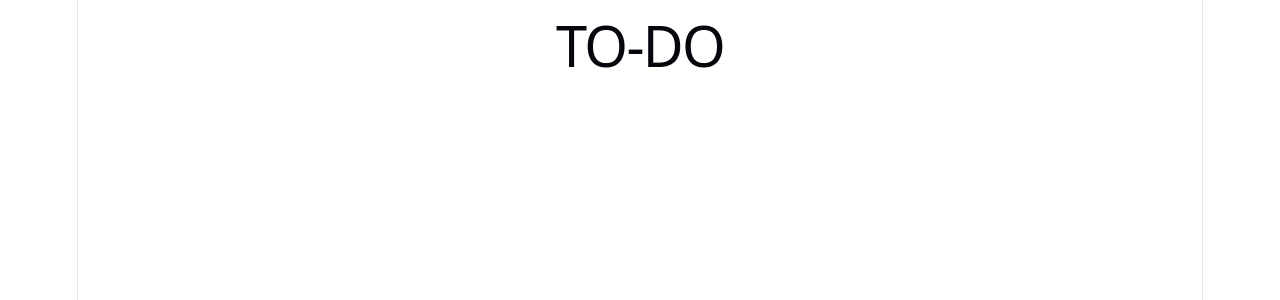
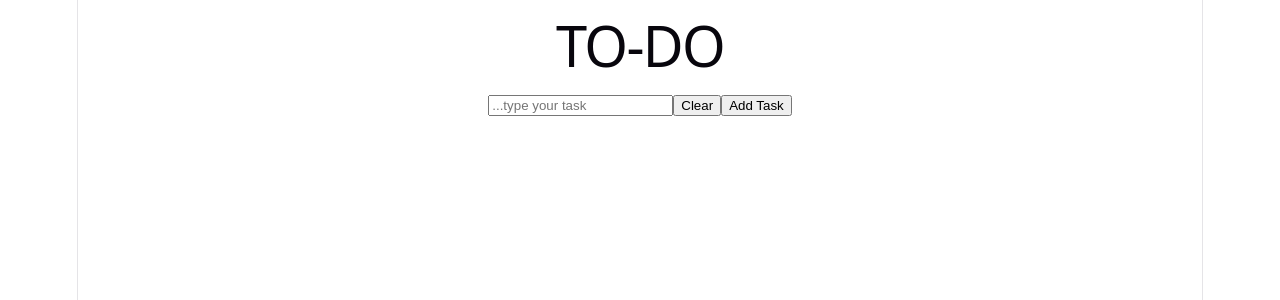
Before and after one commit to kngxfrd/todo_frontend, a React (Vite) app: page / in a window 1280 px wide. Shown: the top 300 px of the page. Built offline with nearby package versions, Linux system fonts and the light colour scheme.

Commit message:
continuing

```diff
--- a/src/App.css
+++ b/src/App.css
@@ -2,3 +2,7 @@
   height: 5%;
   border: 1, gray;
 }
+
+.text-entry{
+  border: 1, gray;
+}
--- a/src/App.tsx
+++ b/src/App.tsx
@@ -5,6 +5,16 @@ function App() {
       <header className="header">
         <h1>TO-DO</h1>
       </header>
+      <div className="text-entry">
+        <input
+          className="input-box"
+          type="text"
+          placeholder="...type your task"
+        />
+        <button>Clear</button>
+        <button>Add Task</button>
+      </div>
+      <div className="tasks"></div>
     </div>
   );
 }
```
